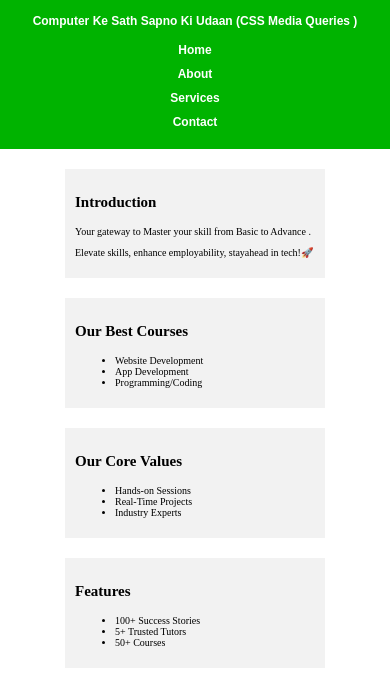
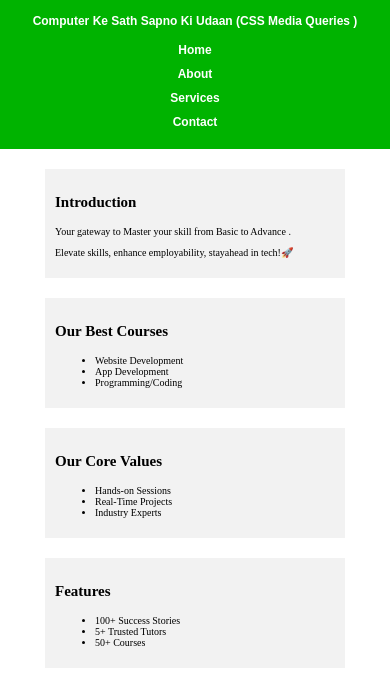
Before and after one commit to Abhishek-portfolio-1/SRG, a plain HTML site: page index.html in a window 390 px wide. Shown: the part 98-783 px from the top of the page. Drawn offline with Linux system fonts and the light colour scheme.

Commit message:
Update srg1.css

```diff
--- a/srg1.css
+++ b/srg1.css
@@ -115,11 +115,11 @@ footer{
         font-size: 10px;
     }
     .intro{
-        width:240px;
+        width:280px;
         margin: 10px;
     }
     .intro1{
-        width: 240px;
+        width: 280px;
         margin: 10px;
     }
     footer{
```
